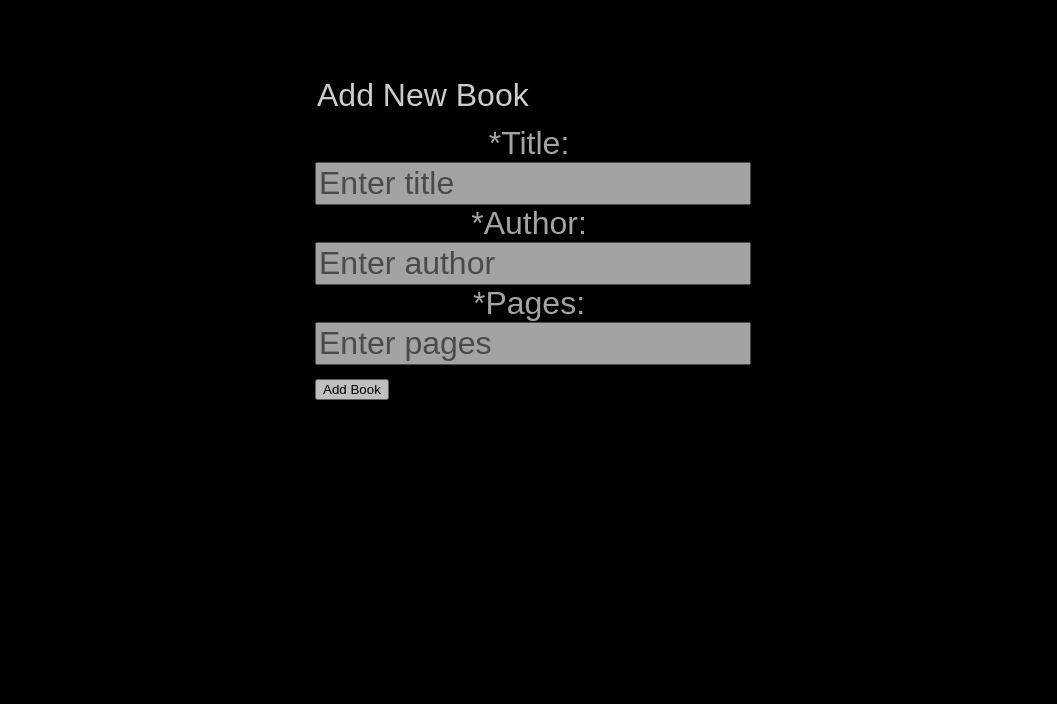
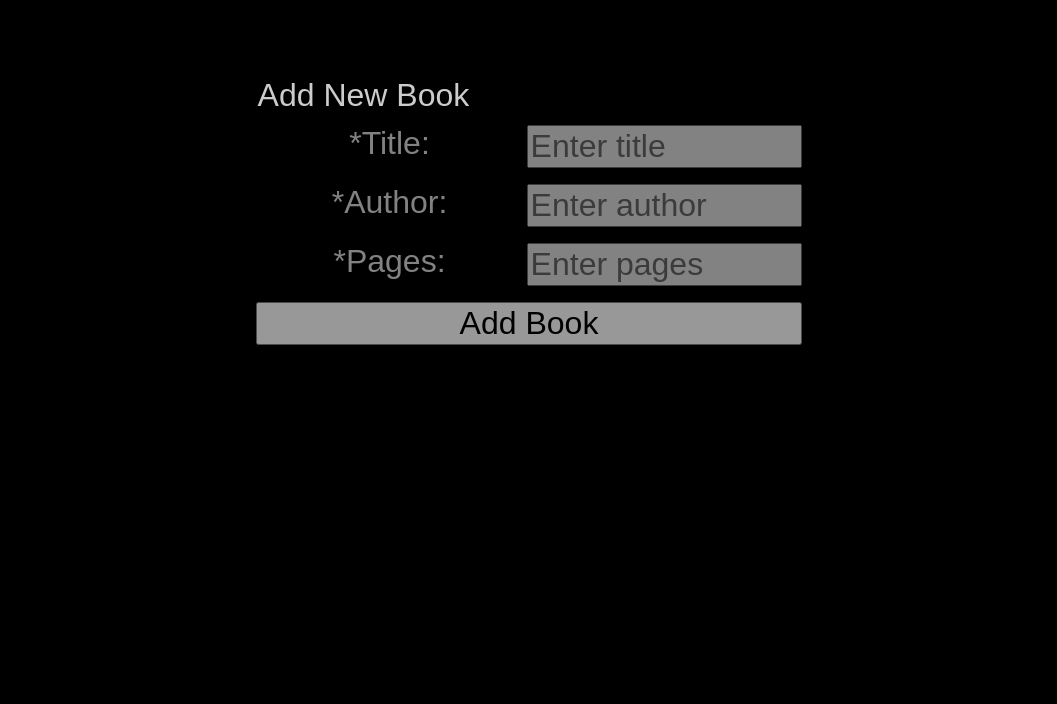
Before and after one commit to JustWaveThings/client_side_form_validation, a website built with webpack: page src/index.html in a window 1280 px wide. Shown: the part 112-816 px from the top of the page, without its empty margins (111-1168 px from the left). Built offline with nearby package versions, Linux system fonts and the light colour scheme.

Commit message:
Styling minus validation styling complete

```diff
--- a/src/index.html
+++ b/src/index.html
@@ -8,7 +8,7 @@
 </head>
 
 <body>
-  <div class="container"> <span>Client Side Form Validation API</span></div>
+  <div class="container"> <span>Client Side Form Validation API Exercise</span></div>
 </body>
 
 </html>
--- a/src/style.css
+++ b/src/style.css
@@ -34,7 +34,7 @@ body {
 	font-weight: 700;
 }
 
-form, input, label{
+form, input, label, button{
 	display: flex;
 	flex-direction: column;
 	justify-content: center;
@@ -44,6 +44,18 @@ form, input, label{
 	font-weight: 200;
 	color: white;
 	opacity: 0.8;
+
+}
+
+input, button {
+	color: black;
+}
+
+
+
+input:focus-within, button:focus-within{
+	opacity: 1;
+	color: black;
 }
 
 
@@ -64,9 +76,28 @@ span {
 	padding: 1rem 2rem;
 }
 
+.form-control {
+	display: flex;
+
+	justify-content: center;
+	align-items: flex-start;
+	width: 100%;
+	font-size: 2rem;
+	font-weight: 200;
+	color: white;
+	opacity: 0.8;
+	gap: .2rem;
+
+}
+
 fieldset {
+	display: flex;
+	flex-direction: column;
+	gap: 1rem;
 	border: 0;
+
 }
 legend {
     font-weight: 400;
+
 }
```
